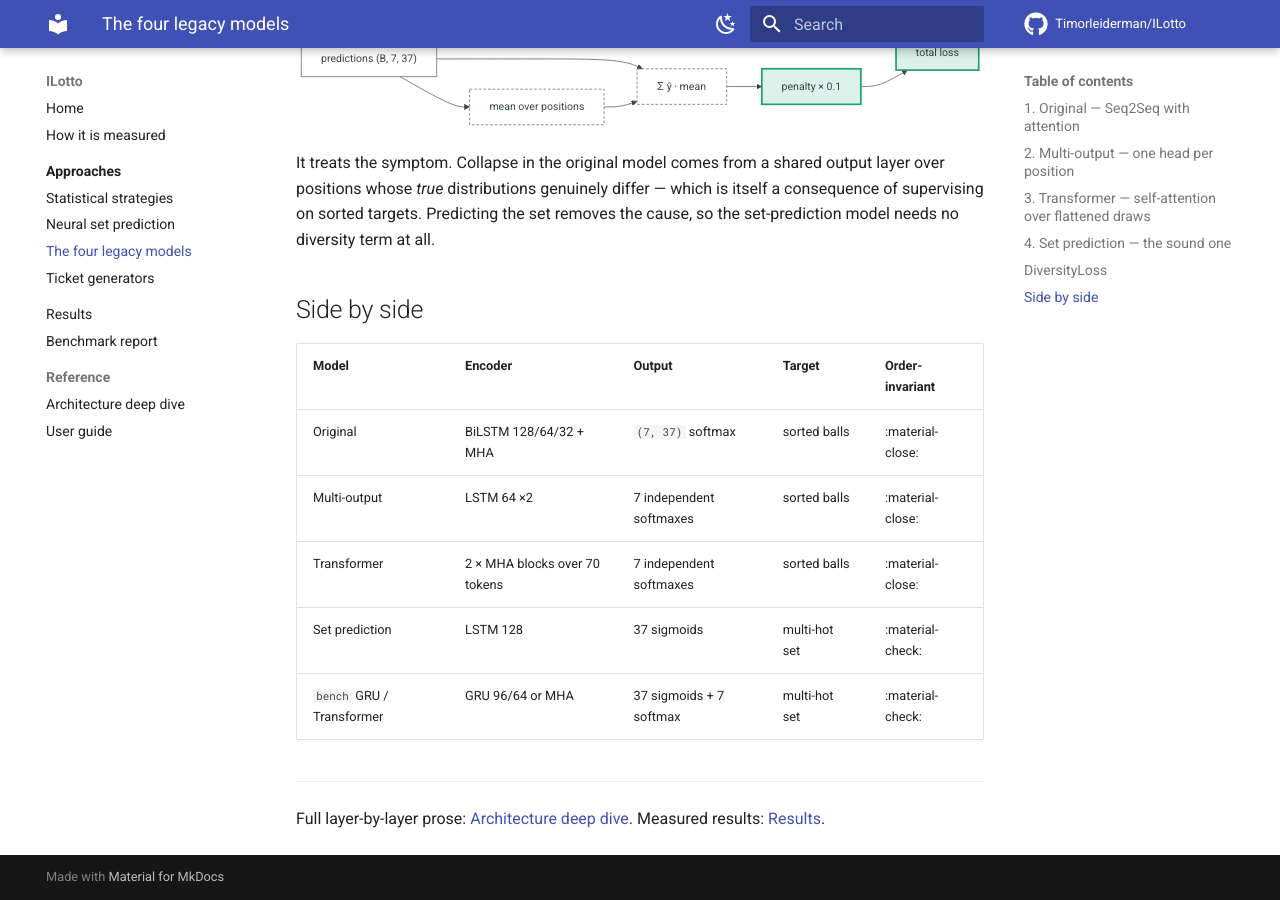
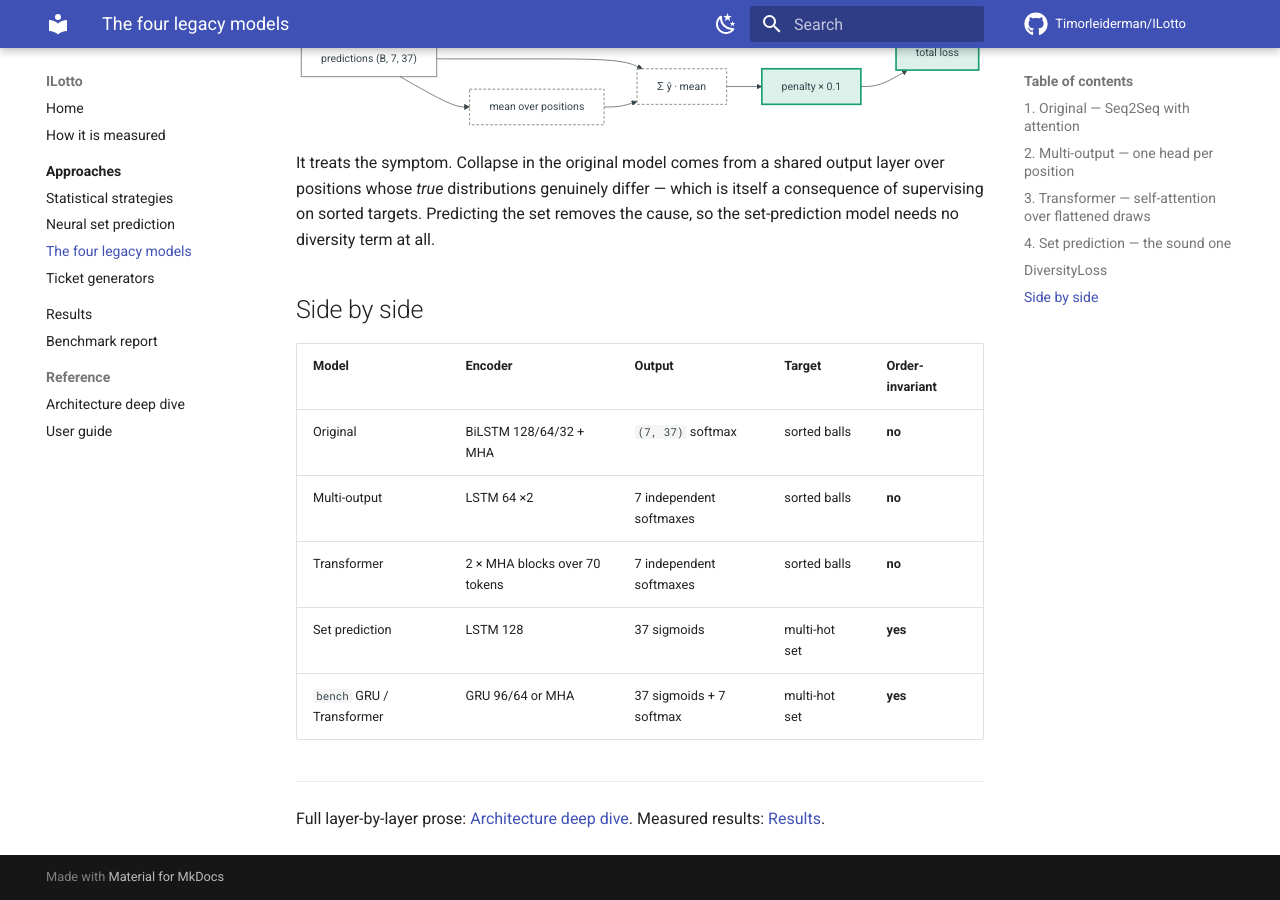
Before and after one commit to Timorleiderman/ILotto, an MkDocs documentation site: the page built from docs/approaches/legacy-models.md, in a window 1280 px wide and 900 px high, scrolled down 6398 px. Built offline with MkDocs 1.6.1 and Material for MkDocs 9.7.7, drawn with Linux system fonts in a browser that asks for light colours; comment, search, counter and statistics services are not loaded.

Commit message:
fix(docs): render Material icon shortcodes (#4)
pymdownx.emoji was never wired to Material's icon index, so every
:material-*: shortcode rendered as literal text on the published site.
Visible in the landing-page cards, and worse in the legacy-models
comparison table where the Order-invariant column read ":material-close:"
instead of a value.

That column carries the argument of the page, so it no longer depends on
an icon rendering at all: it now says yes/no in words.


Claude-Session: https://claude.ai/code/session_013kbWC9uRRpwPUBhBYjfaNF

Co-authored-by: Claude Opus 5 (1M context) <noreply@anthropic.com>

```diff
--- a/docs/approaches/legacy-models.md
+++ b/docs/approaches/legacy-models.md
@@ -212,11 +212,11 @@ model needs no diversity term at all.
 
 | Model | Encoder | Output | Target | Order-invariant |
 |---|---|---|---|---|
-| Original | BiLSTM 128/64/32 + MHA | `(7, 37)` softmax | sorted balls | :material-close: |
-| Multi-output | LSTM 64 ×2 | 7 independent softmaxes | sorted balls | :material-close: |
-| Transformer | 2 × MHA blocks over 70 tokens | 7 independent softmaxes | sorted balls | :material-close: |
-| Set prediction | LSTM 128 | 37 sigmoids | multi-hot set | :material-check: |
-| `bench` GRU / Transformer | GRU 96/64 or MHA | 37 sigmoids + 7 softmax | multi-hot set | :material-check: |
+| Original | BiLSTM 128/64/32 + MHA | `(7, 37)` softmax | sorted balls | **no** |
+| Multi-output | LSTM 64 ×2 | 7 independent softmaxes | sorted balls | **no** |
+| Transformer | 2 × MHA blocks over 70 tokens | 7 independent softmaxes | sorted balls | **no** |
+| Set prediction | LSTM 128 | 37 sigmoids | multi-hot set | **yes** |
+| `bench` GRU / Transformer | GRU 96/64 or MHA | 37 sigmoids + 7 softmax | multi-hot set | **yes** |
 
 ---
 
--- a/mkdocs.yml
+++ b/mkdocs.yml
@@ -43,6 +43,9 @@ markdown_extensions:
   - toc:
       permalink: true
   - pymdownx.details
+  - pymdownx.emoji:
+      emoji_index: !!python/name:material.extensions.emoji.twemoji
+      emoji_generator: !!python/name:material.extensions.emoji.to_svg
   - pymdownx.highlight:
       anchor_linenums: true
   - pymdownx.inlinehilite
```
